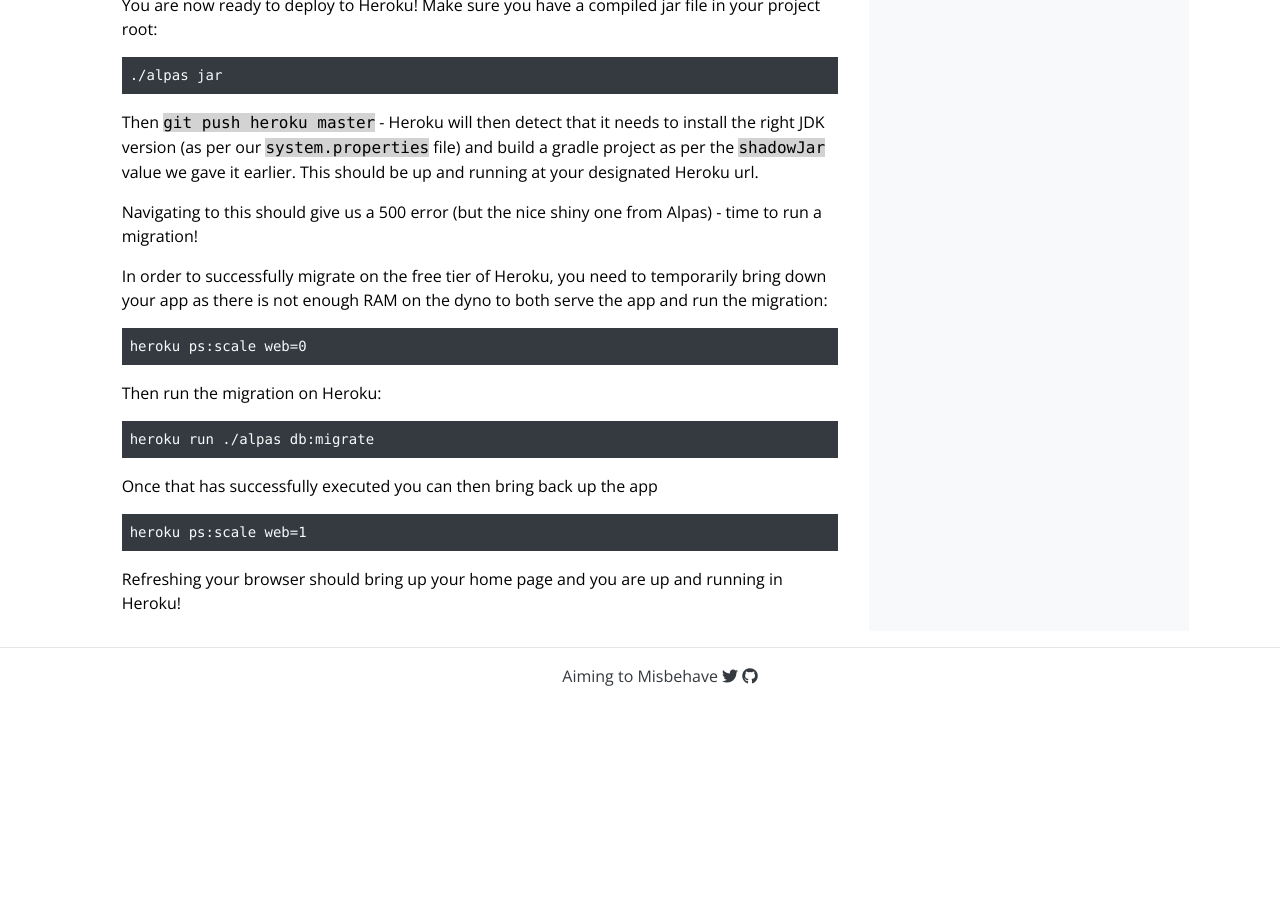
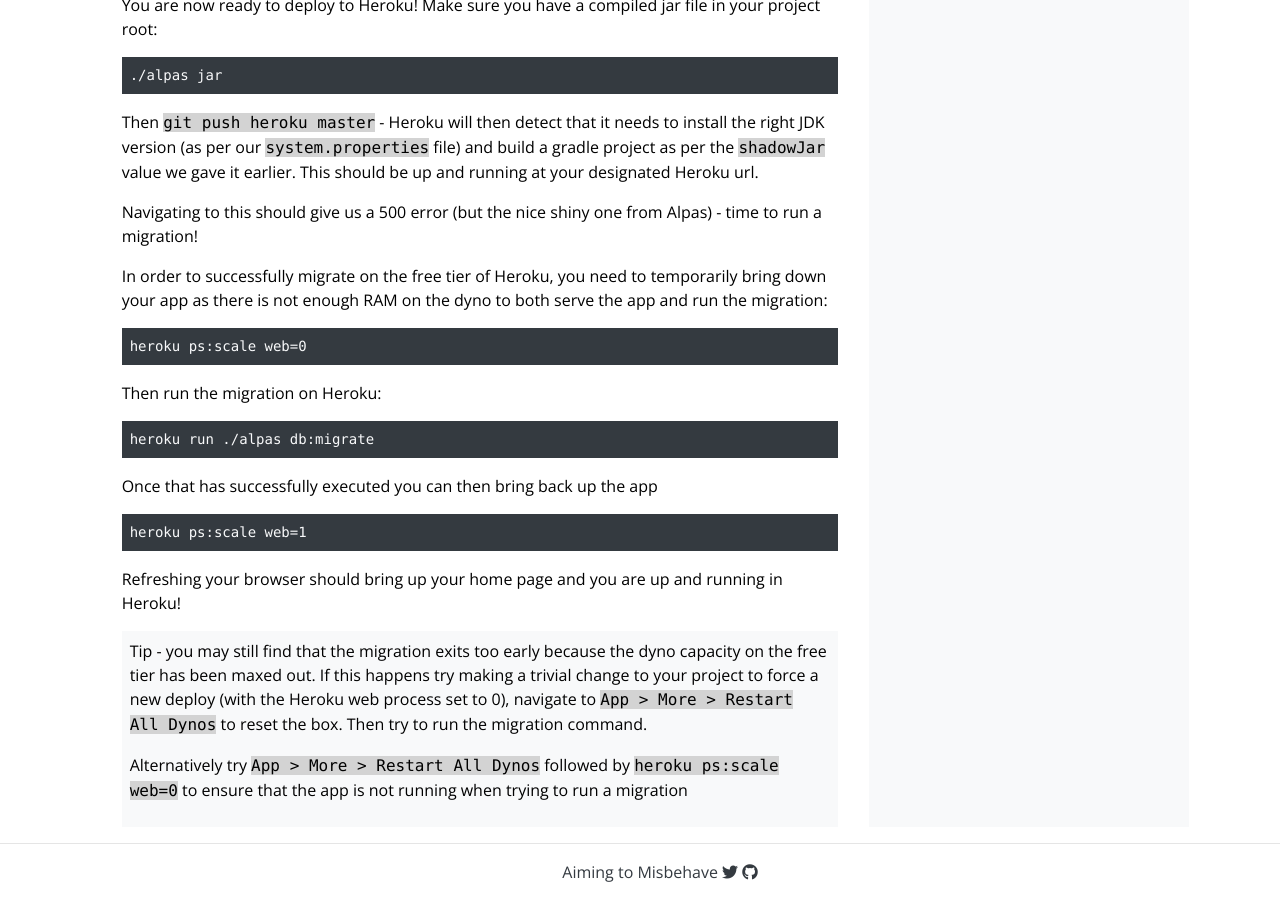
Before and after one commit to GideonBrimleaf/GideonBrimleaf.github.io, a Jekyll site: the page built from _posts/2020-06-15-deploying-alpas-app-to-heroku.md, in a window 1280 px wide and 900 px high, scrolled down 3630 px. Built offline with Jekyll 4.4.1, drawn with Linux system fonts in a browser that asks for light colours; nearby versions of some CDN libraries; before the commit the page ends 4334 px from its top, so only the background shows below that.

Commit message:
added tips for deploy debugging

```diff
--- a/_posts/2020-06-15-deploying-alpas-app-to-heroku.md
+++ b/_posts/2020-06-15-deploying-alpas-app-to-heroku.md
@@ -174,3 +174,12 @@
 </pre>
 
 Refreshing your browser should bring up your home page and you are up and running in Heroku!
+
+<div class="bg-light p-2">
+  <p>
+  Tip - you may still find that the migration exits too early because the dyno capacity on the free tier has been maxed out. If this happens try making a trivial change to your project to force a new deploy (with the Heroku web process set to 0), navigate to <span class="code-snippet">App > More > Restart All Dynos</span> to reset the box.  Then try to run the migration command.
+  </p>
+  <p>
+  Alternatively try <span class="code-snippet">App > More > Restart All Dynos</span> followed by <span class="code-snippet">heroku ps:scale web=0</span> to ensure that the app is not running when trying to run a migration
+  </p>
+</div>
```
